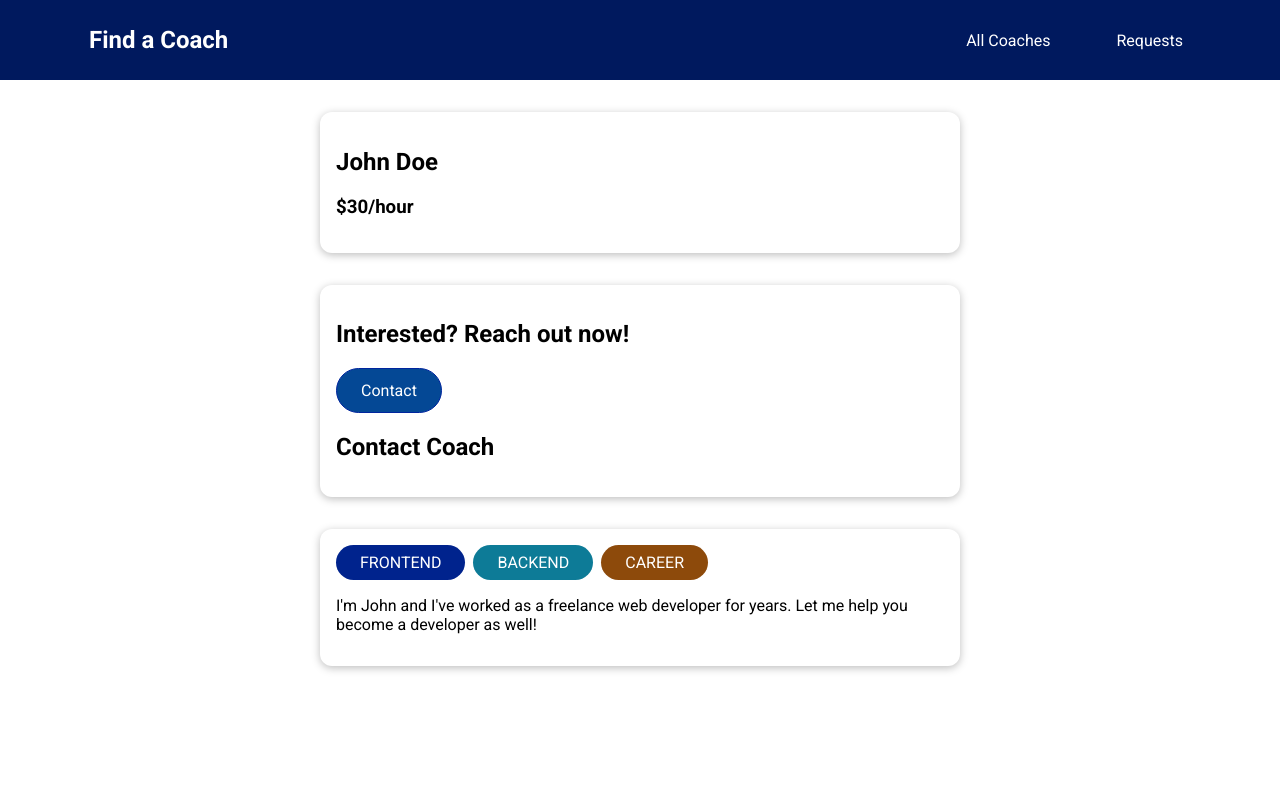
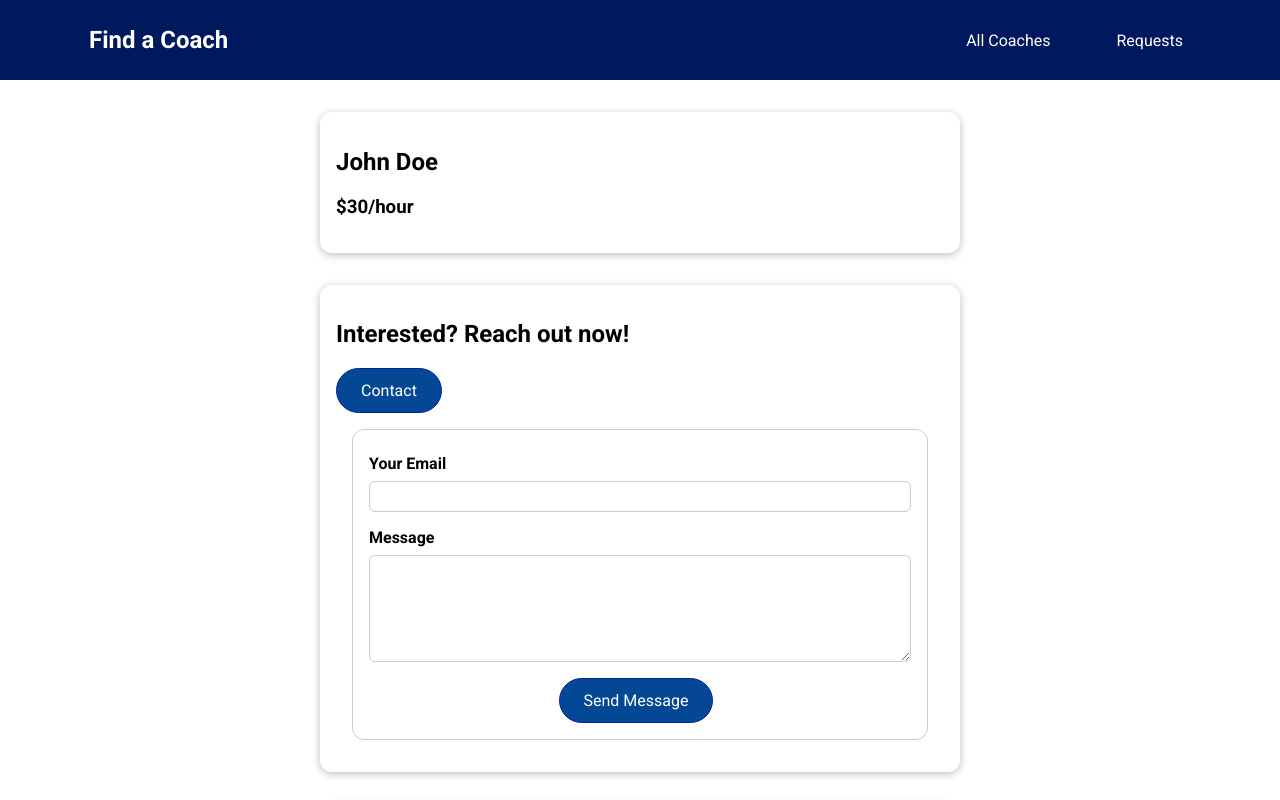
Before and after one commit to nzkks/vuejs-coach-finder, a Vue app: page /coaches/c1/contact in a window 1280 px wide. Shown: the top 800 px of the page. Built offline with nearby package versions, Linux system fonts and the light colour scheme.

Commit message:
ContactCoach: add the form, validation and style

```diff
--- a/src/pages/requests/ContactCoach.vue
+++ b/src/pages/requests/ContactCoach.vue
@@ -1 +1,135 @@
-<template><h1>Contact Coach</h1></template>
+<template>
+  <form @submit.prevent="submitForm">
+    <div class="form-control" :class="{ invalid: !email.isValid }">
+      <label for="email">Your Email</label>
+      <input
+        type="email"
+        id="email"
+        v-model.trim="email.val"
+        @blur="clearValidity('email')"
+      />
+      <div v-if="!email.isValid" class="error-text">Email is required</div>
+    </div>
+    <div class="form-control" :class="{ invalid: !message.isValid }">
+      <label for="message">Message</label>
+      <textarea
+        id="message"
+        rows="5"
+        v-model.trim="message.val"
+        @blur="clearValidity('message')"
+      ></textarea>
+      <div v-if="!message.isValid" class="error-text">Message is required</div>
+    </div>
+    <p v-if="!formIsValid" class="error-text">
+      Please fix the above errors and submit again.
+    </p>
+    <div class="actions">
+      <base-button>Send Message</base-button>
+    </div>
+  </form>
+</template>
+
+<script>
+export default {
+  data() {
+    return {
+      email: {
+        val: '',
+        isValid: true,
+      },
+      message: {
+        val: '',
+        isValid: true,
+      },
+      formIsValid: true,
+    };
+  },
+  methods: {
+    clearValidity(input) {
+      this[input].isValid = true;
+
+      if (this.email.isValid && this.message.isValid) {
+        this.formIsValid = true;
+      } else {
+        this.formIsValid = false;
+      }
+    },
+    validateForm() {
+      this.formIsValid = true;
+
+      if (this.email.val === '' || !this.email.val.includes('@')) {
+        this.email.isValid = false;
+        this.formIsValid = false;
+      }
+
+      if (this.message.val === '') {
+        this.message.isValid = false;
+        this.formIsValid = false;
+      }
+    },
+    submitForm() {
+      this.validateForm();
+
+      if (!this.formIsValid) {
+        return;
+      }
+
+      const formData = {
+        email: this.email.val,
+        message: this.message.val,
+      };
+
+      console.log(formData);
+    },
+  },
+};
+</script>
+
+<style scoped>
+form {
+  margin: 1rem;
+  border: 1px solid #ccc;
+  border-radius: 12px;
+  padding: 1rem;
+}
+
+.form-control {
+  margin: 0.5rem 0 1rem;
+}
+
+label {
+  font-weight: bold;
+  margin-bottom: 0.5rem;
+  display: block;
+}
+
+input,
+textarea {
+  display: block;
+  width: 100%;
+  font: inherit;
+  border: 1px solid #ccc;
+  padding: 5px;
+  border-radius: 6px;
+}
+
+input:focus,
+textarea:focus {
+  border-color: #002d8d;
+  background-color: #e6ecfd;
+  outline: none;
+}
+
+.invalid input,
+.invalid textarea {
+  border: 1px solid red;
+}
+
+.error-text {
+  color: red;
+}
+
+.actions {
+  text-align: center;
+}
+</style>
```
